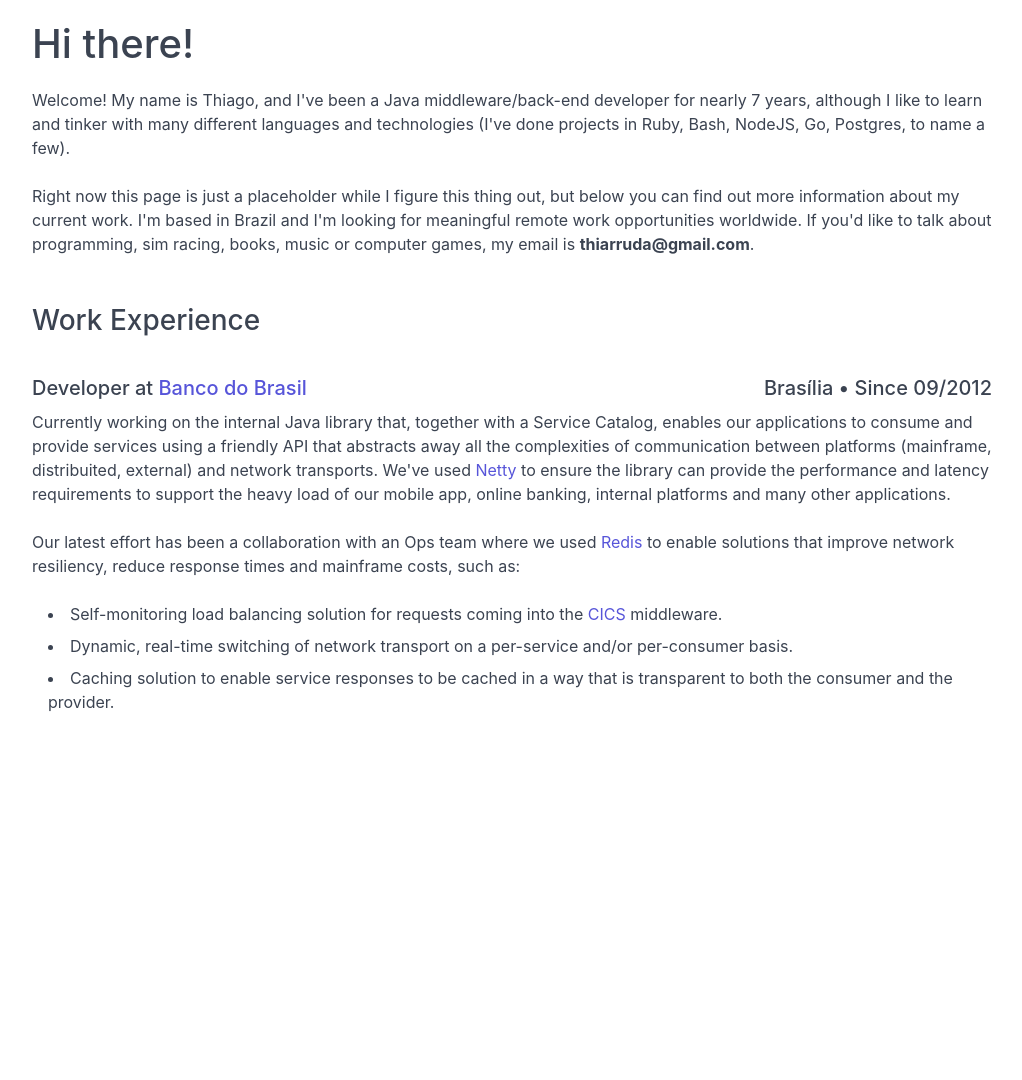
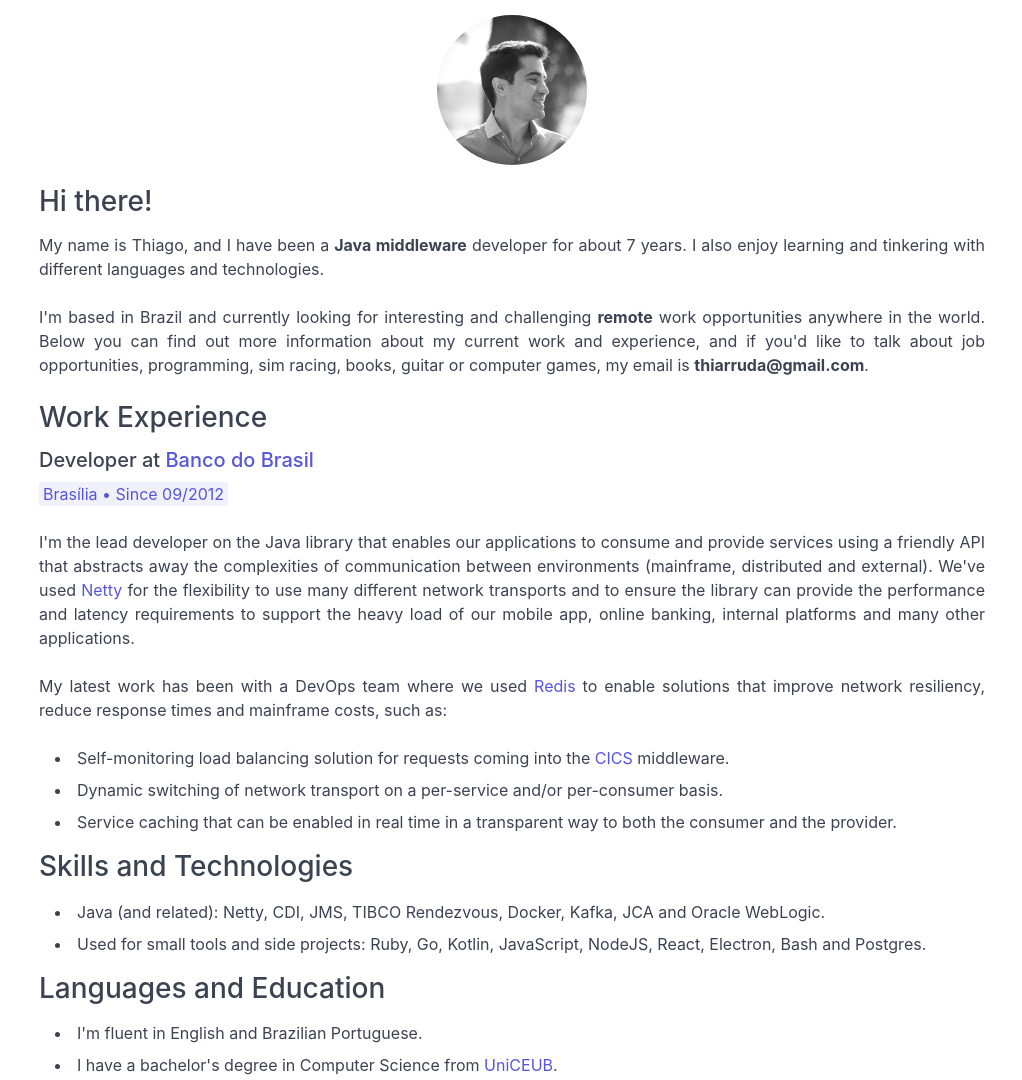
Before and after one commit to thiagoarruda/thiagoarruda.github.io, a plain HTML site: page index.html in a window 1280 px wide. Shown: the whole page, without its empty margins (128-1150 px from the left). Before the commit the page ends 800 px from the top, so only its background shows below. Drawn offline with nearby package versions, Linux system fonts and the light colour scheme.

Commit message:
Adding favicon, picture and some improvements for mobile

```diff
--- a/index.html
+++ b/index.html
@@ -10,44 +10,64 @@
   <meta name="viewport" content="width=device-width, initial-scale=1">
 
   <link rel="stylesheet" href="https://unpkg.com/spectre.css/dist/spectre.min.css">
+  <link rel="icon" type="image/png" href="assets/favicon.png">
 
   <style>
 		.email-text::before {
 	  	content: "thiarruda@gmail.com";
 	  }
+	  img.profile {
+	  	margin-bottom: 20px;
+		  border-radius: 50%;
+		}
   </style>
 
 </head>
 
 <body>
-	<div class="container grid-lg" style="margin-top: 20px">
-		<h1>Hi there!</h1>
-		<p>
-			Welcome! My name is Thiago, and I've been a Java middleware/back-end developer for nearly 7 years, although I like to learn and tinker with many different languages and technologies (I've done projects in Ruby, Bash, NodeJS, Go, Postgres, to name a few).
+	<div class="container grid-lg" style="padding: 15px 15px 15px 15px">
+		<img class="img-responsive profile p-centered" width=150 height=150 src="assets/profile_pic.jpg"/>
+		<h3>Hi there!</h3>
+		<p class="text-justify">
+			My name is Thiago, and I have been a <strong>Java middleware</strong> developer for about 7 years. I also enjoy learning and tinkering with different languages and technologies.
+		</p>
+		<p class="text-justify">
+			I'm based in Brazil and currently looking for interesting and challenging <strong>remote</strong> work opportunities anywhere in the world. Below you can find out more information about my current work and experience, and if you'd like to talk about job opportunities, programming, sim racing, books, guitar or computer games, my email is <strong><span class="email-text tooltip tooltip-bottom" data-tooltip="To avoid spam, please type in this email."/></strong>.
 		</p>
 
-		<p>
-			Right now this page is just a placeholder while I figure this thing out, but below you can find out more information about my current work. I'm based in Brazil and I'm looking for meaningful remote work opportunities worldwide. If you'd like to talk about programming, sim racing, books, music or computer games, my email is <strong><span class="email-text tooltip tooltip-bottom" data-tooltip="To avoid spam, please type in this email."/></strong>.
-		</p>
-		<br/>
 		<h3>Work Experience</h3>
-		<br/>
+
 		<h5>
 			Developer at <a href="https://www.bb.com.br" target="_blank">Banco do Brasil</a>
-			<div class="float-right">Brasília • Since 09/2012</div>
 		</h5>
-		<p>
-			Currently working on the internal Java library that, together with a Service Catalog, enables our applications to consume and provide services using a friendly API that abstracts away all the complexities of communication between platforms (mainframe, distribuited, external) and network transports. We've used <a href="https://netty.io" target="_blank">Netty</a> to ensure the library can provide the performance and latency requirements to support the heavy load of our mobile app, online banking, internal platforms and many other applications.
+		<p class="label label-secondary">
+			<a href="https://en.wikipedia.org/wiki/Bras%C3%ADlia" target="_blank">Brasília</a> • Since 09/2012
 		</p>
-
-		<p>
-			Our latest effort has been a collaboration with an Ops team where we used <a href="https://redis.io" target="_blank">Redis</a> to enable solutions that improve network resiliency, reduce response times and mainframe costs, such as:
+		<p class="text-justify">
+			I'm the lead developer on the Java library that enables our applications to consume and provide services using a friendly API that abstracts away the complexities of communication between environments (mainframe, distributed and external). We've used <a href="https://netty.io" target="_blank">Netty</a> for the flexibility to use many different network transports and to ensure the library can provide the performance and latency requirements to support the heavy load of our mobile app, online banking, internal platforms and many other applications.
+		</p>
+		<p class="text-justify">
+			 My latest work has been with a DevOps team where we used <a href="https://redis.io" target="_blank">Redis</a> to enable solutions that improve network resiliency, reduce response times and mainframe costs, such as:
+		</p>
 		<ul>
 			<li>Self-monitoring load balancing solution for requests coming into the <a href="https://en.wikipedia.org/wiki/CICS" target="_blank">CICS</a> middleware.</li>
-			<li>Dynamic, real-time switching of network transport on a per-service and/or per-consumer basis.</li>
-			<li>Caching solution to enable service responses to be cached in a way that is transparent to both the consumer and the provider.</li>
+			<li>Dynamic switching of network transport on a per-service and/or per-consumer basis.</li>
+			<li>Service caching that can be enabled in real time in a transparent way to both the consumer and the provider.</li>
 		</ul>
-		</p>
+
+		<h3>Skills and Technologies</h3>
+
+		<ul>
+			<li>Java (and related): Netty, CDI, JMS, TIBCO Rendezvous, Docker, Kafka, JCA and Oracle WebLogic.</li>
+			<li>Used for small tools and side projects: Ruby, Go, Kotlin, JavaScript, NodeJS, React, Electron, Bash and Postgres.</li>
+		</ul>
+
+		<h3>Languages and Education</h3>
+		<ul>
+			<li>I'm fluent in English and Brazilian Portuguese.</li>
+			<li>I have a bachelor's degree in Computer Science from <a href="https://www.uniceub.br" target="_blank">UniCEUB</a>.</li>
+		</ul>
+
 	</div>
 </body>
 </html>
```
Also changed, not shown: assets/favicon.png (added), assets/profile_pic.jpg (added).
